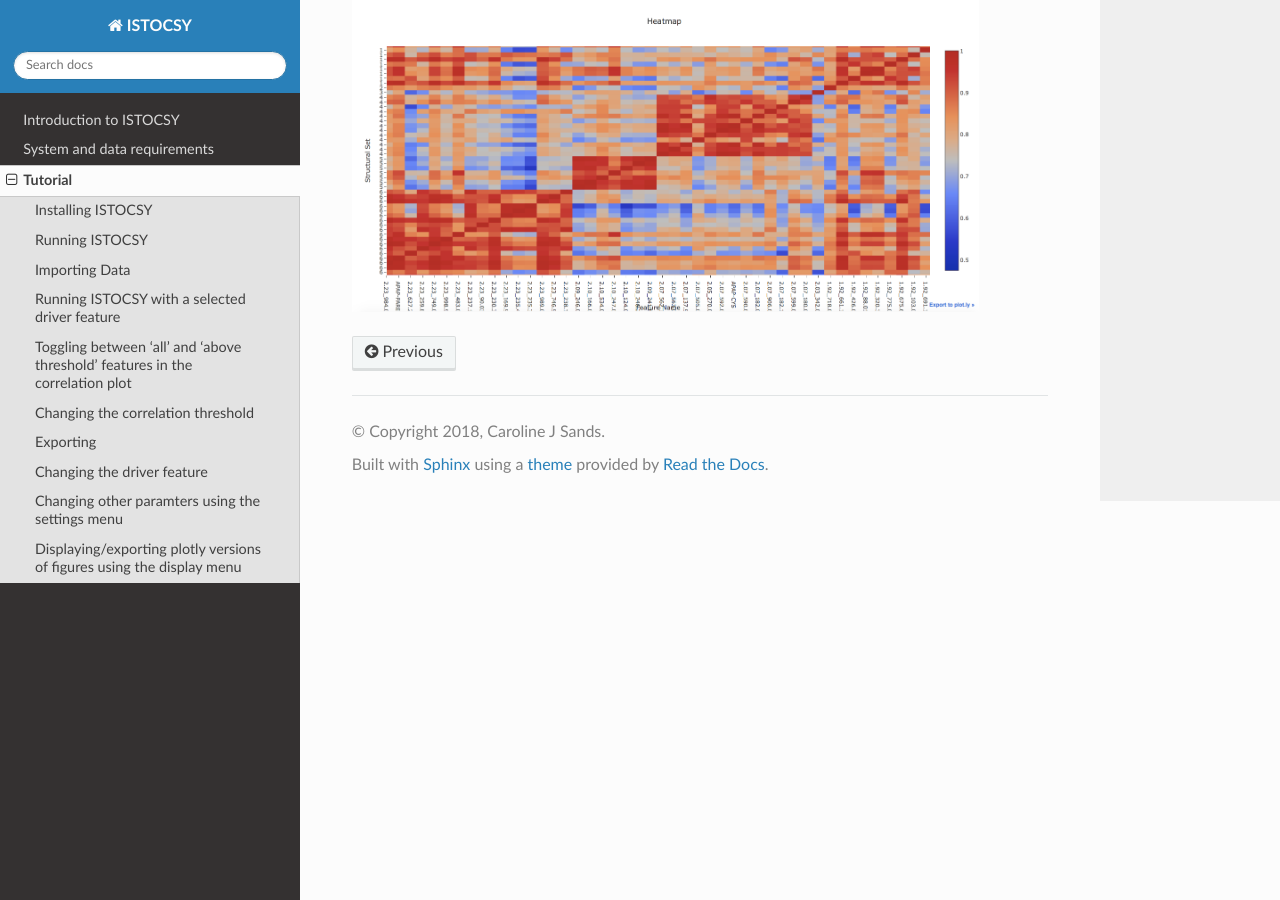
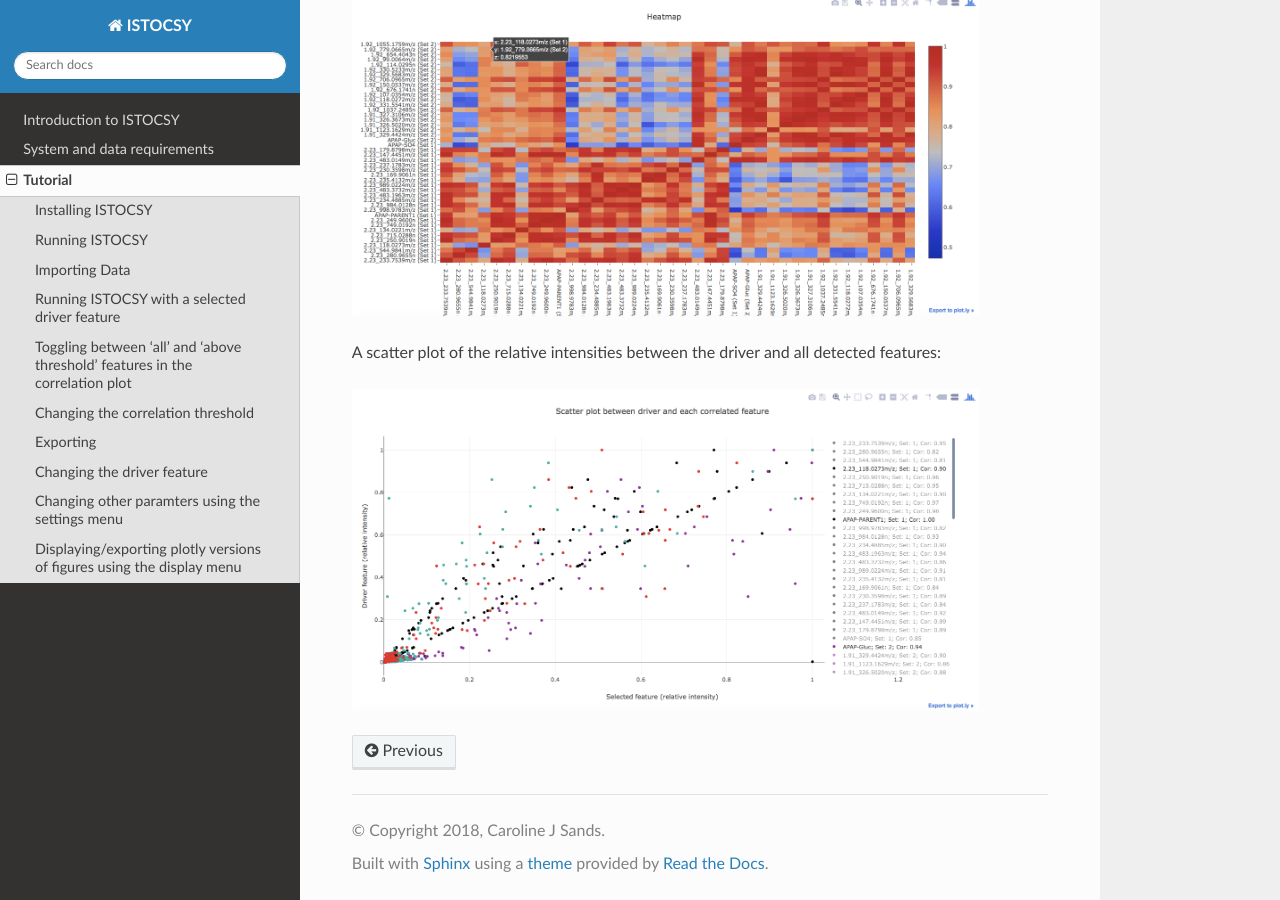
Before and after one commit to phenomecentre/ISTOCSY, a Sphinx documentation site: the page built from docs/source/tutorial.rst, in a window 1280 px wide and 900 px high, scrolled down 10637 px. Built offline with Sphinx 7.4.7 and the Read the Docs theme 2.0.0, drawn with Linux system fonts in a browser that asks for light colours.

Commit message:
Update documentation

```diff
--- a/docs/source/tutorial.rst
+++ b/docs/source/tutorial.rst
@@ -205,3 +205,9 @@ A heatmap of the internal correlations between all detected features:
 .. figure:: _static/plotlyHeatmap.png
 	:figwidth: 90%
 	:alt: ISTOCSY plotly heatmap all correlations
+
+A scatter plot of the relative intensities between the driver and all detected features:
+
+.. figure:: _static/plotlyCorrelationScatter.png
+	:figwidth: 90%
+	:alt: ISTOCSY plotly scatter plot of intensities between driver and all features
```
Also changed, not shown: docs/source/_static/displayMenu.png, docs/source/_static/plotlyCorrelationScatter.png (added), docs/source/_static/plotlyHeatmap.png.
